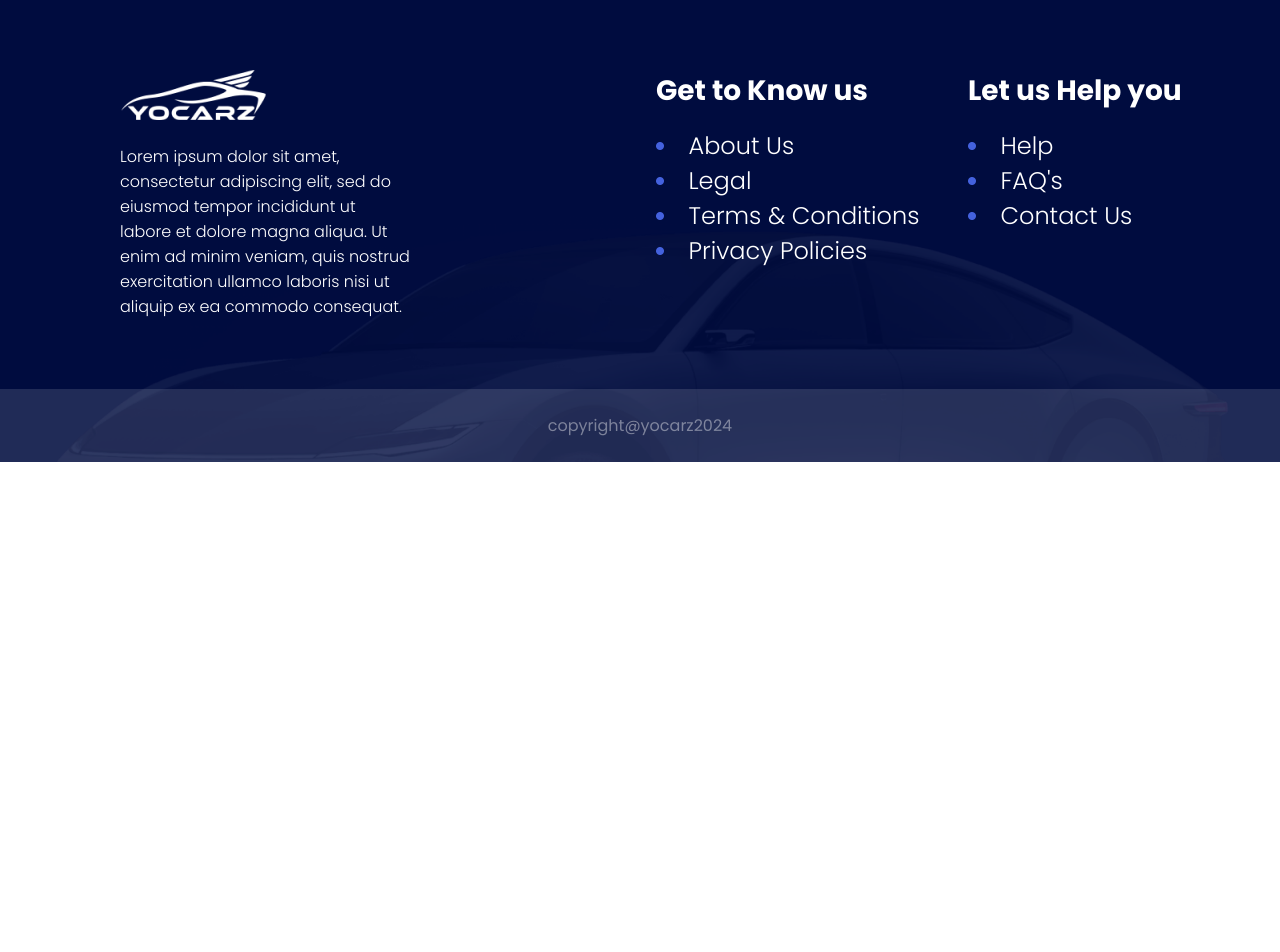
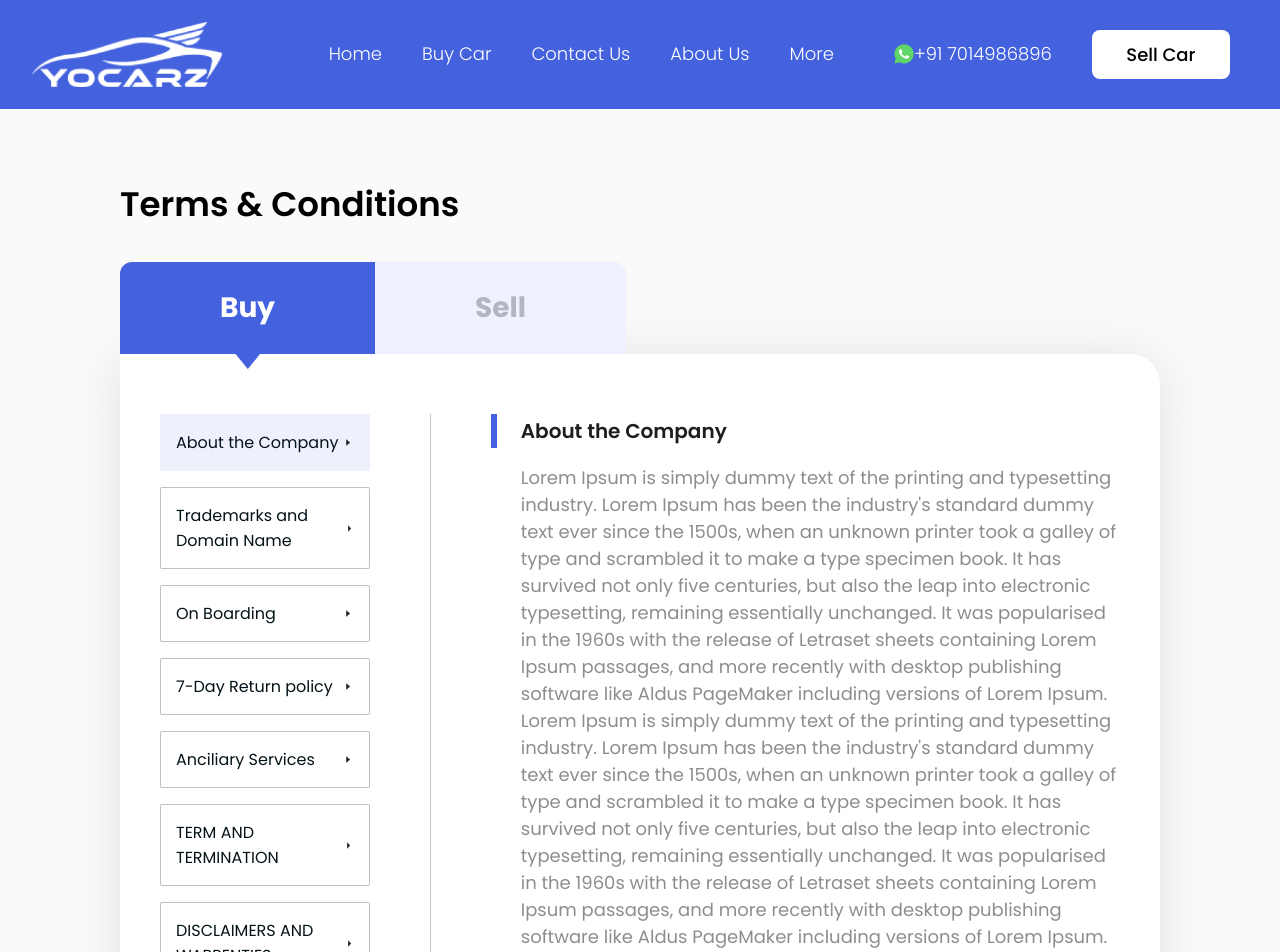
Before and after one commit to piyushprajpti/buycar-frontend, a React (Create React App) app: page /terms-and-conditions in a window 1280 px wide. Shown: the top 952 px of the page. Before the commit the page ends 800 px from the top, so only its background shows below. Built offline with nearby package versions, Linux system fonts and the light colour scheme.

Commit message:
terms and condition page complete

```diff
--- a/src/App.js
+++ b/src/App.js
@@ -5,6 +5,7 @@ import CarListingPage from './screens/car-listing-page/CarListingPage';
 import ContactUsPage from './screens/contact-us-page/ContactUsPage';
 import Footer from './components/footer/Footer';
 import AboutUsPage from './screens/about-us-page/AboutUsPage';
+import TandCPage from './screens/t-and-c-page/TandCPage';
 
 function App() {
    return (
@@ -15,6 +16,7 @@ function App() {
                <Route path='/car-listing-page' element={<CarListingPage />} />
                <Route path='/contact-us' element={<ContactUsPage />} />
                <Route path='/about-us' element={<AboutUsPage />} />
+               <Route path='/terms-and-conditions' element={<TandCPage />} />
             </Routes>
             <Footer />
          </BrowserRouter>
--- a/src/constants/resources.js
+++ b/src/constants/resources.js
@@ -9,7 +9,7 @@ import IC_INSTANT_ONLINE_QUOTE from "../res/instantOnlineQuote.png"
 import IC_FREE_DOORSTEP_EVALUATION from "../res/freeDoorStepEvaluation.png"
 import IC_SAME_DAY_PAYMENT from "../res/sameDayPayment.png"
 import IC_ARROW_LEFT from "../res/arrowLeft.png"
-import IC_ARROW_RIGHT from "../res/arrrowRight.png"
+import IC_ARROW_RIGHT_BLUE from "../res/arrowRightBlue.png"
 import IC_TRANSMISSION from "../res/transmission.png"
 import IC_FUEL from "../res/fuel.png"
 import IC_ODOMETER from "../res/odometer.png"
@@ -33,6 +33,7 @@ import IMG_TRIANGLE from "../res/triangle.png"
 import IMG_LOGO_COLOR from "../res/logoColor.png"
 import IMG_ABOUT from "../res/about.png"
 import IC_BUY_BACK from "../res/buyBackGuarantee.png"
+import IC_ARROW_RIGHT_BLACK from "../res/arrowRightBlack.png"
 
 export const R = {
    img_brand_logo: IMG_BRAND_LOGO,
@@ -46,7 +47,7 @@ export const R = {
    ic_free_doorstep_evaluation: IC_FREE_DOORSTEP_EVALUATION,
    ic_same_day_payment: IC_SAME_DAY_PAYMENT,
    ic_arrow_left: IC_ARROW_LEFT,
-   ic_arrow_right: IC_ARROW_RIGHT,
+   ic_arrow_right: IC_ARROW_RIGHT_BLUE,
    ic_transmission: IC_TRANSMISSION,
    ic_fuel: IC_FUEL,
    ic_odometer: IC_ODOMETER,
@@ -69,5 +70,6 @@ export const R = {
    img_triangle: IMG_TRIANGLE,
    img_logo_color: IMG_LOGO_COLOR,
    img_about: IMG_ABOUT,
-   ic_buy_back: IC_BUY_BACK
+   ic_buy_back: IC_BUY_BACK,
+   ic_arrow_right_black: IC_ARROW_RIGHT_BLACK
 }
--- a/src/screens/contact-us-page/components/buy-section/buySection.module.scss
+++ b/src/screens/contact-us-page/components/buy-section/buySection.module.scss
@@ -2,7 +2,6 @@
    width: 100%;
    padding-top: 60px;
    display: flex;
-   height: 800px;
    background-color: #ffffff;
    border-radius: 0 30px 30px 30px;
    box-shadow: 0 4px 54px 0 #0000001a;
@@ -37,7 +36,7 @@
 .vertical-divider {
    width: 1px;
    background-color: var(--divider-gray);
-   height: 100%;
+   height: auto;
    margin-left: 60px;
 }
 
--- /dev/null
+++ b/src/screens/t-and-c-page/TandCPage.jsx
@@ -0,0 +1,45 @@
+import React, { useState } from 'react'
+import style from "./tandcPage.module.scss"
+import Header2 from '../../components/header/Header2'
+import ArrowButton from '../../components/buttons/ArrowButton'
+import TandCBuySection from './components/tandc-buy-section/TandCBuySection'
+import TandCSellSection from './components/tandc-sell-section/TandCSellSection'
+
+export default function TandCPage() {
+
+   const [activeButton, setActiveButton] = useState("buy")
+
+   return (
+      <div className={style["container"]}>
+
+         <Header2 />
+
+         <div className={style["wrapper"]}>
+            <p className={style["contact-us-text"]}>Terms & Conditions</p>
+
+            <div className={style["form-wrapper"]}>
+
+               <div className={style["switch-button-wrapper"]}>
+                  <ArrowButton
+                     title={"Buy"}
+                     isActive={activeButton === "buy"}
+                     borderRadius={"12px 0 0 0"}
+                     onClick={() => setActiveButton("buy")}
+                  />
+                  <ArrowButton
+                     title={"Sell"}
+                     isActive={activeButton === "sell"}
+                     borderRadius={"0 12px 0 0"}
+                     onClick={() => setActiveButton("sell")}
+                  />
+               </div>
+
+               {activeButton === "buy" && <TandCBuySection />}
+               {activeButton === "sell" && <TandCSellSection />}
+
+            </div>
+         </div>
+
+      </div>
+   )
+}
--- /dev/null
+++ b/src/screens/t-and-c-page/components/tandc-buy-section/TandCBuySection.jsx
@@ -0,0 +1,58 @@
+import React, { useState } from 'react'
+import style from "./tandcBuySection.module.scss"
+import titleStyle from "./titleBox.module.scss"
+import { R } from '../../../../constants/resources'
+import PrimaryPara from "../../../../components/primary-paragraph/PrimaryPara"
+
+export default function TandCBuySection() {
+
+   const [activeButton, setActiveButton] = useState(0)
+
+   return (
+      <div className={style["container"]}>
+         <div className={style["titles-container"]}>
+            <TitleBox title={"About the Company"} isActive={activeButton === 0} onClick={() => setActiveButton(0)} />
+            <TitleBox title={"Trademarks and Domain Name"} isActive={activeButton === 1} onClick={() => setActiveButton(1)} />
+            <TitleBox title={"On Boarding"} isActive={activeButton === 2} onClick={() => setActiveButton(2)} />
+            <TitleBox title={"7-Day Return policy"} isActive={activeButton === 3} onClick={() => setActiveButton(3)} />
+            <TitleBox title={"Anciliary Services"} isActive={activeButton === 4} onClick={() => setActiveButton(4)} />
+            <TitleBox title={"TERM AND TERMINATION"} isActive={activeButton === 5} onClick={() => setActiveButton(5)} />
+            <TitleBox title={"DISCLAIMERS AND WARRENTIES"} isActive={activeButton === 6} onClick={() => setActiveButton(6)} />
+            <TitleBox title={"FORCE MAJEURE"} isActive={activeButton === 7} onClick={() => setActiveButton(7)} />
+            <TitleBox title={"CONSENT TO USE DATA"} isActive={activeButton === 8} onClick={() => setActiveButton(8)} />
+            <TitleBox title={"NEW CAR ASSURED BUYBACK"} isActive={activeButton === 9} onClick={() => setActiveButton(9)} />
+         </div>
+
+         <p className={style["vertical-divider"]} />
+
+         <div className={style["description-container"]}>
+            <PrimaryPara
+               title={"About the Company"}
+               description={"Lorem Ipsum is simply dummy text of the printing and typesetting industry. Lorem Ipsum has been the industry's standard dummy text ever since the 1500s, when an unknown printer took a galley of type and scrambled it to make a type specimen book. It has survived not only five centuries, but also the leap into electronic typesetting, remaining essentially unchanged. It was popularised in the 1960s with the release of Letraset sheets containing Lorem Ipsum passages, and more recently with desktop publishing software like Aldus PageMaker including versions of Lorem Ipsum. Lorem Ipsum is simply dummy text of the printing and typesetting industry. Lorem Ipsum has been the industry's standard dummy text ever since the 1500s, when an unknown printer took a galley of type and scrambled it to make a type specimen book. It has survived not only five centuries, but also the leap into electronic typesetting, remaining essentially unchanged. It was popularised in the 1960s with the release of Letraset sheets containing Lorem Ipsum passages, and more recently with desktop publishing software like Aldus PageMaker including versions of Lorem Ipsum."}
+               containerStyle={{marginBottom: "40px"}}
+            />
+            <PrimaryPara
+               title={"Trademarks and Domain Name"}
+               description={"Lorem Ipsum is simply dummy text of the printing and typesetting industry. Lorem Ipsum has been the industry's standard dummy text ever since the 1500s, when an unknown printer took a galley of type and scrambled it to make a type specimen book. It has survived not only five centuries, but also the leap into electronic typesetting, remaining essentially unchanged. It was popularised in the 1960s with the release of Letraset sheets containing Lorem Ipsum passages, and more recently with desktop publishing software like Aldus PageMaker including versions of Lorem Ipsum. Lorem Ipsum is simply dummy text of the printing and typesetting industry. Lorem Ipsum has been the industry's standard dummy text ever since the 1500s, when an unknown printer took a galley of type and scrambled it to make a type specimen book. It has survived not only five centuries, but also the leap into electronic typesetting, remaining essentially unchanged. It was popularised in the 1960s with the release of Letraset sheets containing Lorem Ipsum passages, and more recently with desktop publishing software like Aldus PageMaker including versions of Lorem Ipsum."}
+               containerStyle={{marginBottom: "40px"}}
+            />
+
+
+         </div>
+      </div>
+   )
+}
+
+const TitleBox = ({ title, isActive, onClick }) => {
+
+   const backColor = isActive ? "var(--title-box-back)" : "#ffffff";
+
+   const borderColor = isActive ? "var(--title-box-back)" : "var(--arrow-button-text)"
+
+   return (
+      <div className={titleStyle["container"]} onClick={onClick} style={{ backgroundColor: backColor, borderColor: borderColor }}>
+         <p className={titleStyle["title"]}>{title}</p>
+         <img src={R.ic_arrow_right_black} className={titleStyle["arrow-right"]} />
+      </div>
+   )
+}
--- /dev/null
+++ b/src/screens/t-and-c-page/components/tandc-buy-section/tandcBuySection.module.scss
@@ -0,0 +1,27 @@
+.container {
+   width: 100%;
+   padding: 60px 40px 40px 40px;
+   display: flex;
+   background-color: #ffffff;
+   border-radius: 0 30px 30px 30px;
+   box-shadow: 0 4px 54px 0 #0000001a;
+}
+
+.titles-container {
+   flex: 1;
+   display: flex;
+   flex-direction: column;
+}
+
+.vertical-divider {
+   width: 1px;
+   background-color: var(--divider-gray);
+   height: auto;
+   margin: 0 60px;
+}
+
+.description-container {
+   flex: 3;
+   display: flex;
+   flex-direction: column;
+}
--- /dev/null
+++ b/src/screens/t-and-c-page/components/tandc-buy-section/titleBox.module.scss
@@ -0,0 +1,24 @@
+.container {
+   width: 100%;
+   display: flex;
+   align-items: center;
+   justify-content: space-between;
+   margin-bottom: 16px;
+   border-width: 1px;
+   border-style: solid;
+   border-radius: 2px;
+}
+
+.title {
+   margin: 15px 0 15px 15px;
+   font-size: 1rem;
+   color: var(--tags-text-black);
+   font-weight: 400;
+}
+
+.arrow-right {
+   margin-right: 15px;
+   width: 12px;
+   height: 7px;
+   object-fit: contain;
+}
--- /dev/null
+++ b/src/screens/t-and-c-page/components/tandc-sell-section/TandCSellSection.jsx
@@ -0,0 +1,10 @@
+import React from 'react'
+import style from "./tandcSellSection.module.scss"
+
+export default function TandCSellSection() {
+  return (
+    <div className={style["container"]}>
+
+    </div>
+  )
+}
--- /dev/null
+++ b/src/screens/t-and-c-page/components/tandc-sell-section/tandcSellSection.module.scss
@@ -0,0 +1,8 @@
+.container {
+   width: 100%;
+   padding-top: 60px;
+   display: flex;
+   background-color: #ffffff;
+   border-radius: 0 30px 30px 30px;
+   box-shadow: 0 4px 54px 0 #0000001a;
+}
--- /dev/null
+++ b/src/screens/t-and-c-page/tandcPage.module.scss
@@ -0,0 +1,28 @@
+.container {
+   width: 100%;
+   display: flex;
+   flex-direction: column;
+   background-color: var(--container-back);
+}
+
+.wrapper {
+   display: flex;
+   flex-direction: column;
+   margin: 70px 120px;
+}
+
+.contact-us-text {
+   font-size: 2.125rem;
+   font-weight: 600;
+   color: #000000;
+   margin-bottom: 32px;
+}
+
+.form-wrapper {
+   display: flex;
+   flex-direction: column;
+}
+
+.switch-button-wrapper {
+   display: flex;
+}
--- a/src/theme/colors.scss
+++ b/src/theme/colors.scss
@@ -22,4 +22,5 @@
    --arrow-button-text: #0000003f;
    --arrow-button-back: #eef1ff;
    --container-back: #fafafa;
+   --title-box-back: #eef0fb;
 }
```
Also changed, not shown: src/screens/about-us-page/AboutUsPage.jsx (+9 -4 lines), src/res/arrowRightBlack.png (added), src/res/arrowRightBlue.png (renamed from src/res/arrrowRight.png).
